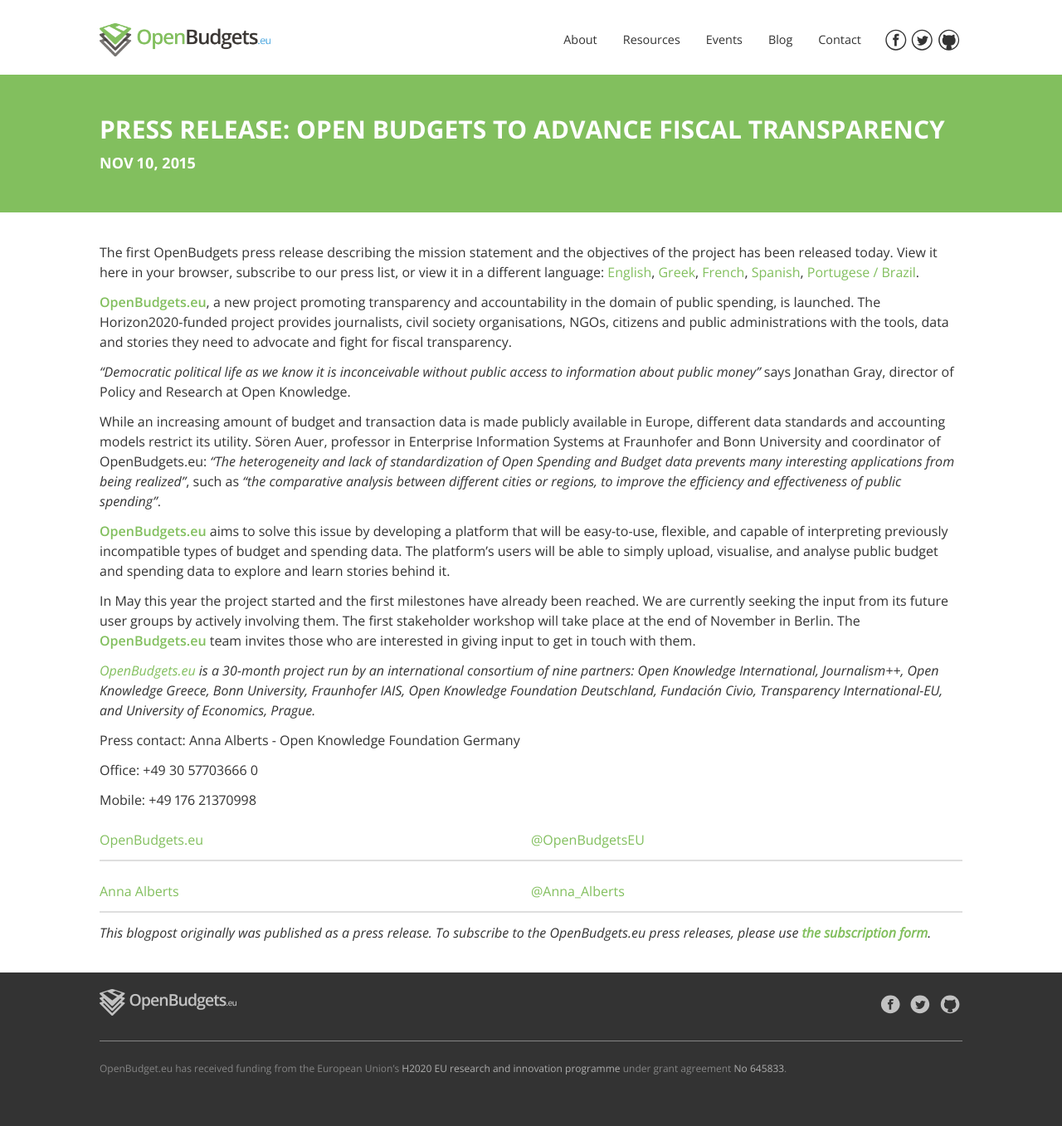
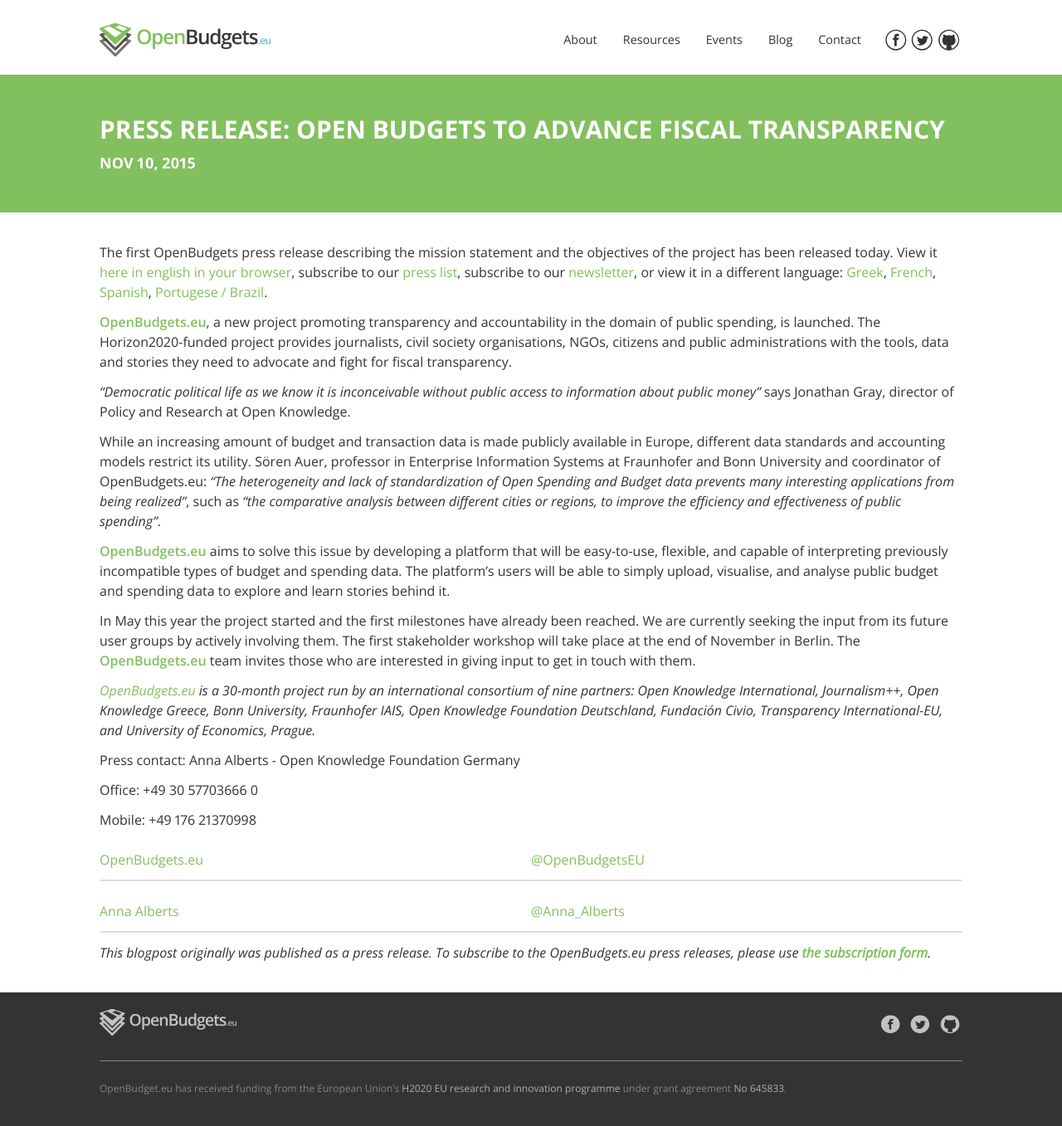
Before and after one commit to openbudgets/openbudgets.github.io, a Jekyll site: the page built from _posts/2015-11-10-openbudgets-press-release.md, in a window 1280 px wide. Shown: the whole page at 83% size. Built offline with Jekyll 4.4.1, drawn with Linux system fonts in a browser that asks for light colours; nearby versions of some CDN libraries; before the commit the page ends 1333 px from its top, so only the background shows below that.

Commit message:
added translations to press release blogpost

```diff
--- a/_posts/2015-11-10-openbudgets-press-release.md
+++ b/_posts/2015-11-10-openbudgets-press-release.md
@@ -5,8 +5,7 @@
 categories: post
 image: ../img/openbudgets-logo.png
 ---
-The first OpenBudgets press release describing the mission statement and the objectives of the project has been released today. View it here in your browser, subscribe to our press list, or view it in a different language:
-[English]({{site.baseurl}}/assets/press_releases/pr1-english.pdf),
+The first OpenBudgets press release describing the mission statement and the objectives of the project has been released today. View it [here in english in your browser](http://us5.campaign-archive1.com/?u=929f1e07936386d34833e20d1&id=9c8bb8a81e&e=%5BUNIQID%5D), subscribe to our [press list](http://eepurl.com/bFBUVX), subscribe to our [newsletter](http://eepurl.com/bFBWSP), or view it in a different language:
 [Greek]({{site.baseurl}}/assets/press_releases/pr1-greek.pdf),
 [French]({{site.baseurl}}/assets/press_releases/pr1-french.pdf),
 [Spanish]({{site.baseurl}}/assets/press_releases/pr1-spanish.pdf),
```
